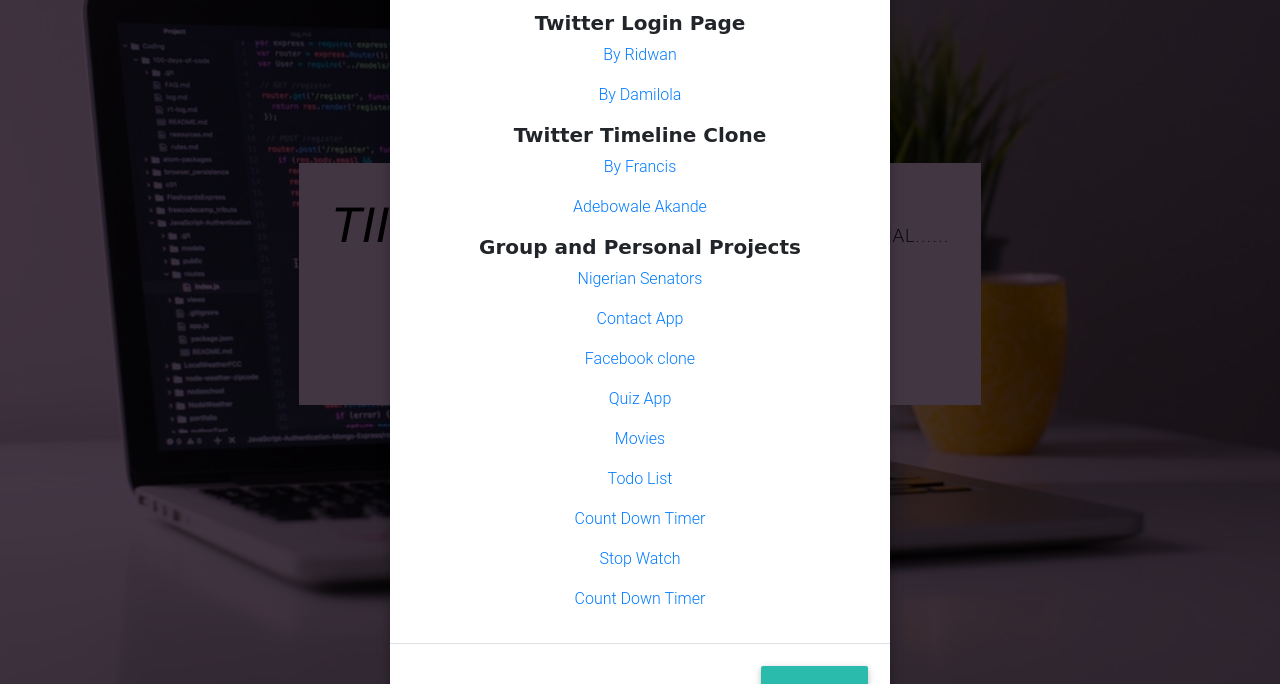
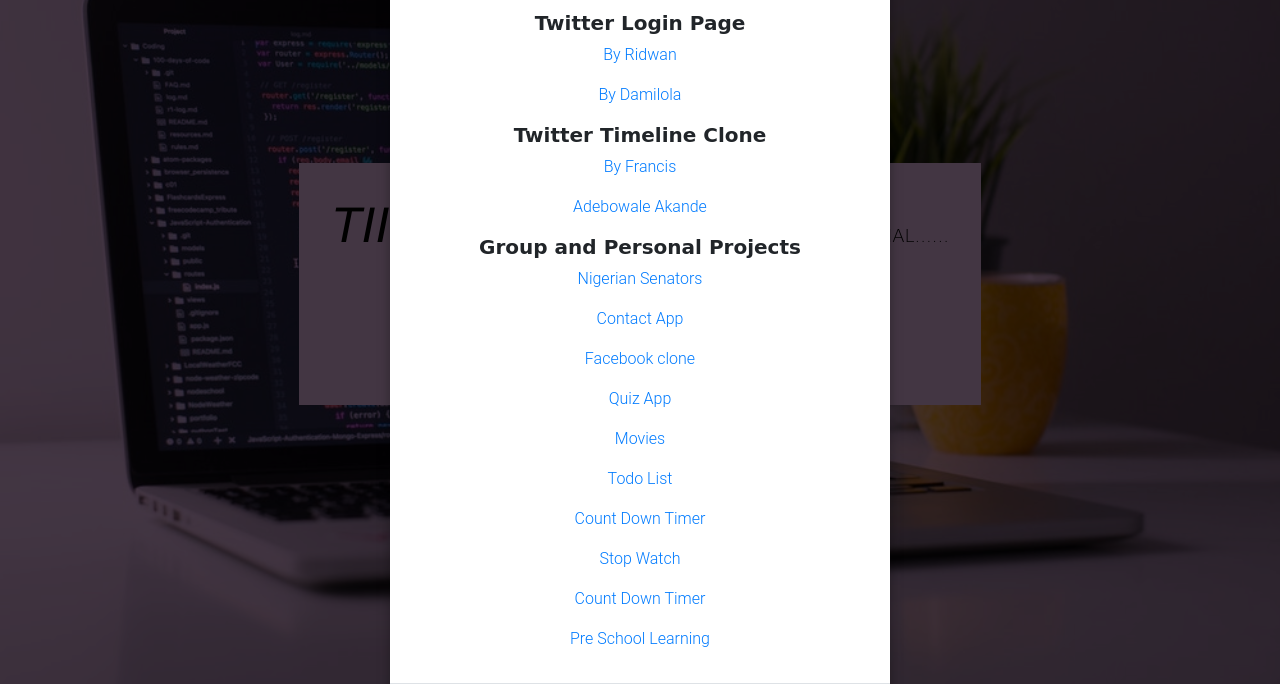
Before and after one commit to ebobzom/TIIDELab-Projects, a plain HTML site: page index.html in a window 1280 px wide. Both pictures are taken after a click on the button "GET PROJECT LINKS". Shown: the part 116-800 px from the top of the page. Drawn offline with nearby package versions, Linux system fonts and the light colour scheme.

Commit message:
add baby piano project

```diff
--- a/index.html
+++ b/index.html
@@ -145,6 +145,9 @@
                     >Count Down Timer</a
                   >
                 </p>
+                <p>
+                  <a target="_blank" href="http://babypianopreschoollearning.netlify.com/">Pre School Learning</a>
+                </p>
               </div>
               <div class="modal-footer">
                 <button
```
